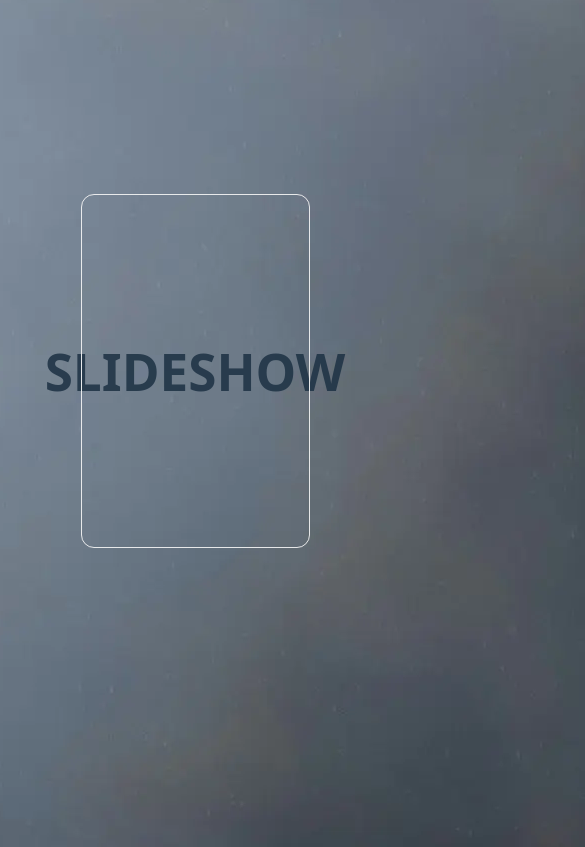
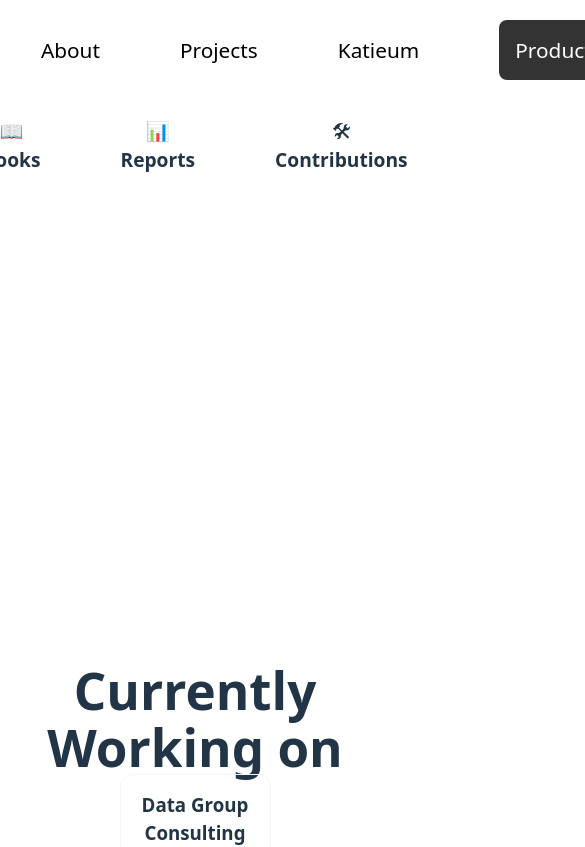
Before and after one commit to Katleho-Nyoni/React-Web, a React (Vite) app in the folder development/: page /projects in a window 390 px wide. Shown: the top 847 px of the page, 585 px wide, since content can reach past the window. Built offline with nearby package versions, Linux system fonts and the light colour scheme.

Commit message:
Creating dynamical responsive tabs

```diff
--- a/development/src/aboutPage.jsx
+++ b/development/src/aboutPage.jsx
@@ -1,23 +1,31 @@
 import {Helmet} from 'react-helmet'
 import { Tab, Tabs, TabList, TabPanel } from 'react-tabs';
 import FooterSection from './footer';
+import { useState } from 'react';
 
 function AboutTab(){
     let x = "🦅",y = "💻", z = "☯";
+
+    const [toggle,setToggle] = useState();
+
+    function updateToggle(i){
+        setToggle(i);
+    }
+
     return(
         <>
         <div className='col-6 tab p-5'>
             <ul className='tab-list'>
-                <li className='tab'>{x} <b>Personality</b></li>
-                <li className='tab'>{y} <b>Tech-Stack</b></li>
-                <li className='tab'>{z} <b>Beliefs</b></li>
+                <li className='tab' onClick={()=>updateToggle(1)}>{x} <b>Personality</b></li>
+                <li className='tab' onClick={()=>updateToggle(2)}>{y} <b>Tech-Stack</b></li>
+                <li className='tab' onClick={()=>updateToggle(3)}>{z} <b>Beliefs</b></li>
             </ul>
 
-            <div className='content'>
+            <div className={toggle===1?'show-content':'content'}>
                 <h3>My Personality</h3>
                 <p>Something about my personality</p>
             </div>
-            <div className='content'>
+            <div className={toggle===2?'show-content':'content'}>
                 <h3>Tech-Stack</h3>
                 <p>Something about my tech-stack</p>
                             {/* <ul>
@@ -35,7 +43,7 @@ function AboutTab(){
                                 <li>SQL/PostgresSQL</li>
                             </ul> */}
             </div>
-            <div className='content'>
+            <div className={toggle===3?'show-content':'content'}>
                 <h3>My Beliefs</h3>
                 <p>Something about my Beliefs</p>
             </div>
--- a/development/src/projectPage.jsx
+++ b/development/src/projectPage.jsx
@@ -3,6 +3,7 @@ import { Link } from "react-router-dom";
 import HeroPicture from './assets/Eagle.webp'
 import { Tab, Tabs, TabList, TabPanel } from 'react-tabs';
 import FooterSection from './footer';
+import { useState } from 'react';
 // import './components.css';
 
 function SlinderNews(){
@@ -20,26 +21,33 @@ function SlinderNews(){
 
 function TabProjects(){
     let x = "📖", y = "📊",z = "🛠";
+
+    const [toggle,setToggle] = useState();
+
+        function updateToggle(i){
+            setToggle(i);
+    }
+
 return(
     <>
-    <div className='col-6 tab p-5'>
+    <div className='tab-section'>
         <ul className='tab-list'>
-            <li className='tab'>{x} <b>Books</b> </li>
-            <li className='tab'>{y} <b>Reports</b> </li>
-            <li className='tab'>{z} <b>Contributions</b> </li>
+            <li className='tab' onClick={()=>updateToggle(1)}>{x} <b>Books</b> </li>
+            <li className='tab' onClick={()=>updateToggle(2)}>{y} <b>Reports</b> </li>
+            <li className='tab' onClick={()=>updateToggle(3)}>{z} <b>Contributions</b> </li>
         </ul>
 
-        <div className='content'>
+        <div className={toggle===1?'show-content':'content'}>
             <p>This section will include the books I have written alone or concurrently with other authors.</p>
         </div>
-        <div className='content'>
+        <div className={toggle===2?'show-content':'content'}>
             <p>Below are the reports I have written</p>
             <ol>
                 <li><a href="">Employee's Satisfaction</a></li>
                 <li><a href="https://rpubs.com/LordEagle/TSA1">Forecasting the Sales of Food & Beverages of RSA</a> </li>
             </ol>
         </div>
-        <div className ='content'>
+        <div className={toggle===3?'show-content':'content'}>
            <p> I haven't contributed to any open-source project yet.</p>
         </div>
     </div>
@@ -68,6 +76,7 @@ function CurrentProject(){
     return(
         <>
         <div className='current-project'>
+            {/* <img src={HeroPicture} alt=""/> */}
             <h1>Currently Working on</h1>
             <div className='card-container'>
             <h3>Data Group Consulting</h3>
@@ -89,11 +98,11 @@ export default function ProjectPage(){
             <title>Projects | Katleho Nyoni</title>
         </Helmet>
             {/* <h1>Projects</h1> */}
-            <SlinderNews />
+            {/* <SlinderNews /> */}
             <div className='project-tabs'>
                 <TabProjects />
             </div>
-            <MainProjects />
+            {/* <MainProjects /> */}
             <CurrentProject />
             <FooterSection />
         </>
```
